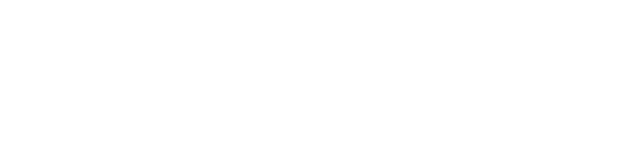
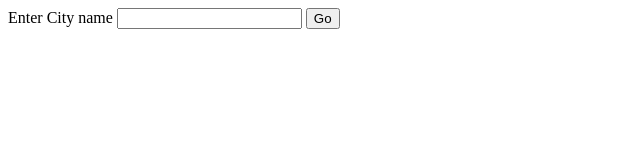
Before and after one commit to prashantbharati/wheatherProject, a website: page index.html in a window 1280 px wide. Shown: the whole page, without its empty margins (0-640 px from the left). Drawn offline with Linux system fonts and the light colour scheme.

Commit message:
added form

```diff
--- a/index.html
+++ b/index.html
@@ -5,7 +5,11 @@
     <title></title>
   </head>
   <body>
-
+    <form class="" action="/" method="post">
+      <label for="cityinput">Enter City name</label>
+      <input id=cityinput type="text" name="cityName" value="">
+      <button type="submit">Go</button>
+    </form>
 
   </body>
 </html>
```
